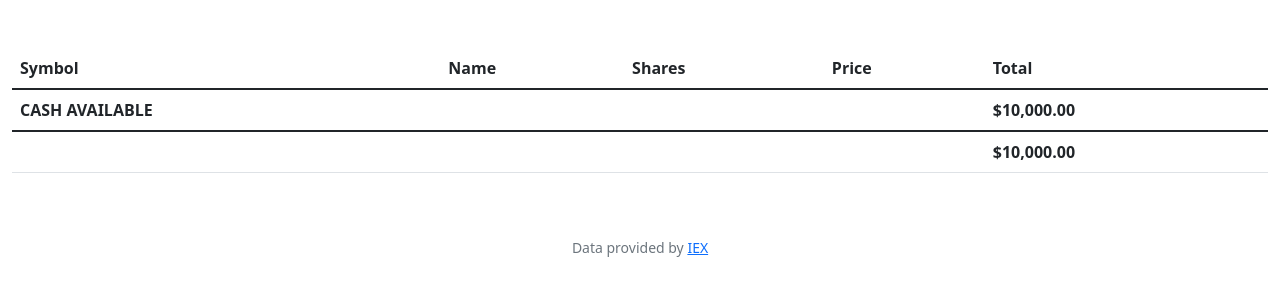
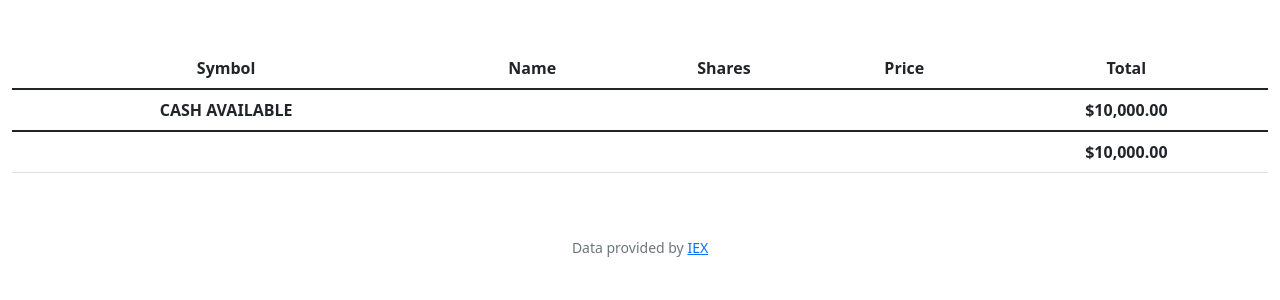
Before and after one commit to arfa544/cs50, a Flask app: page / in a window 1280 px wide. Shown: the part 76-376 px from the top of the page. Run offline with Flask 2, Linux system fonts and the light colour scheme; a user stored in the database is signed in; data comes from the database, SQL or seed files in the repository; lists and menus that the app fills with data are empty; some libraries are stand-ins or nearby versions.

Commit message:
Sun, Nov 13, 2022, 1:39 PM +00:00

```diff
--- a/finance/static/styles.css
+++ b/finance/static/styles.css
@@ -21,11 +21,3 @@ nav .navbar-brand .green
 {
     color: #2e944b;
 }
-
-main table{
-    text-align: left;
-}
-
-main tfoot{
-
-}
```
